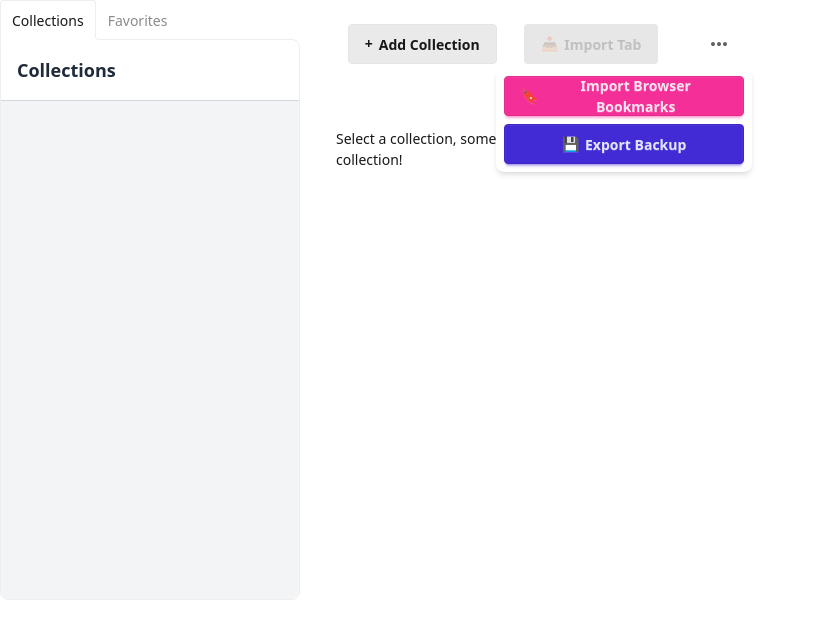
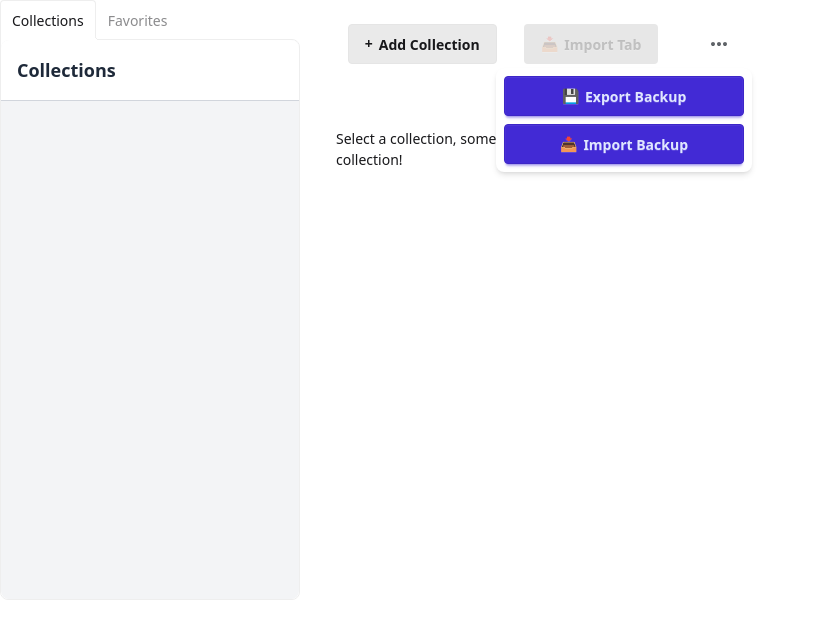
Before and after one commit to arthmis/better-bookmarks, a Solid app: page / in a window 1280 px wide. Both pictures are taken after a click on the button 719 px from the left and 44 px from the top of the page. Shown: the whole page, without its empty margins (0-813 px from the left). Built offline with nearby package versions, Linux system fonts and the light colour scheme; some packages are replaced by stand-ins of ours.

```diff
--- a/src/App.tsx
+++ b/src/App.tsx
@@ -551,6 +551,57 @@
     }
   };
 
+  const importBackup = () => {
+    try {
+      const input = document.createElement("input");
+      input.type = "file";
+      input.accept = "application/json,.json";
+
+      input.onchange = async (e) => {
+        const file = (e.target as HTMLInputElement).files?.[0];
+        if (!file) return;
+
+        try {
+          const text = await file.text();
+          const data = JSON.parse(text);
+
+          // Validate the backup data
+          if (!data.collections || !Array.isArray(data.collections)) {
+            throw new Error("Invalid backup file format");
+          }
+
+          // Confirm with user before overwriting
+          // todo show a modal here
+
+          // Restore the data
+          await updateAndStoreCollections(data.collections);
+          setMostRecentlyUpdatedCollections(
+            data.mostRecentlyUpdatedCollections || [],
+          );
+          await browser.storage.local.set({
+            mostRecentlyUpdatedCollections:
+              data.mostRecentlyUpdatedCollections || [],
+          });
+
+          // Clear selections
+          setSelectedCollectionId(undefined);
+          setSelectedFavoriteId(undefined);
+          setBookmarkItems({ title: "", bookmarks: [] });
+        } catch (error) {
+          console.error("Failed to import backup:", error);
+          showErrorToast(
+            "Failed to import backup. Please check the file and try again.",
+          );
+        }
+      };
+
+      input.click();
+    } catch (error) {
+      console.error("Failed to import backup:", error);
+      showErrorToast("Failed to import backup. Please try again.");
+    }
+  };
+
   return (
     // firefox web extension can only grow up to 800px wide by 600px high
     <div class="h-full flex w-full">
@@ -624,13 +675,6 @@
                     class="dropdown-content card card-sm bg-base-100 z-1 w-64 shadow-md flex flex-col gap-2 p-2"
                   >
                     <button
-                      onClick={() => setBrowserBookmarksOpen(true)}
-                      class="btn btn-secondary"
-                    >
-                      <span class="text-sm">🔖</span>
-                      Import Browser Bookmarks
-                    </button>
-                    <button
                       type="button"
                       onClick={async () => {
                         await exportBackup();
@@ -639,6 +683,16 @@
                     >
                       <span class="text-sm">💾</span>
                       Export Backup
+                    </button>
+                    <button
+                      type="button"
+                      onClick={async () => {
+                        await importBackup();
+                      }}
+                      class="btn btn-primary"
+                    >
+                      <span class="text-sm">📥</span>
+                      Import Backup
                     </button>
                   </div>
                 </div>
```
Also changed, not shown: README.md.
